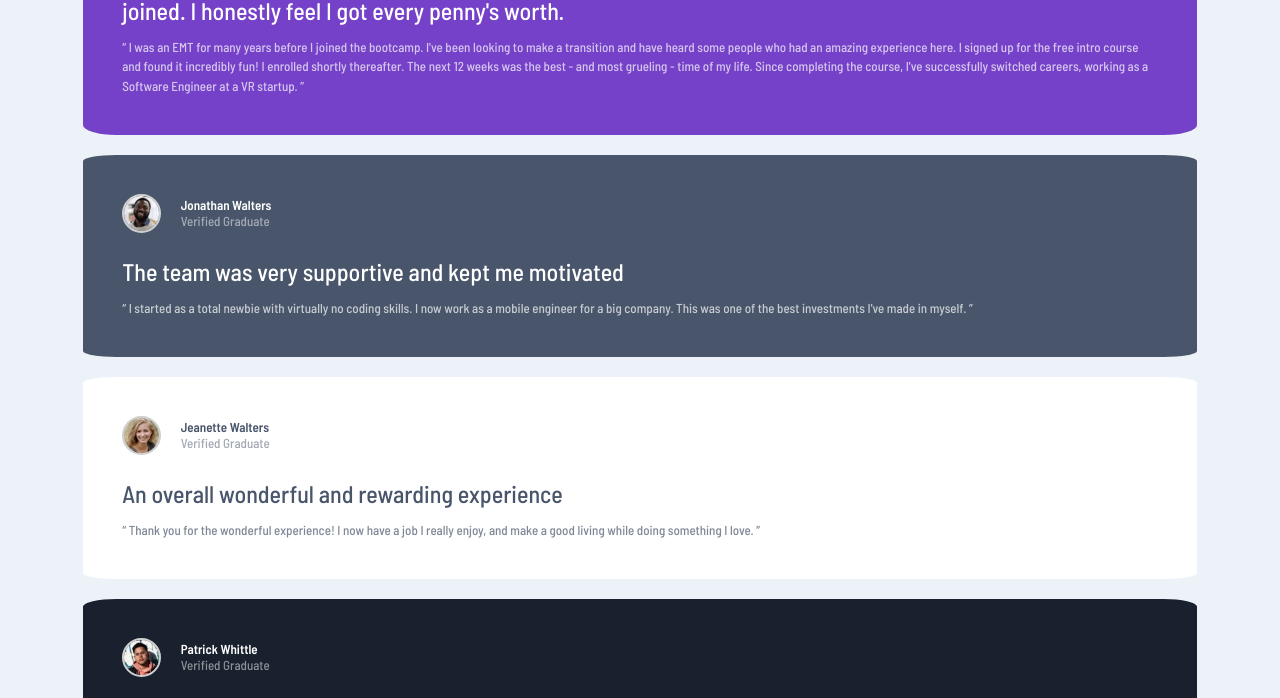
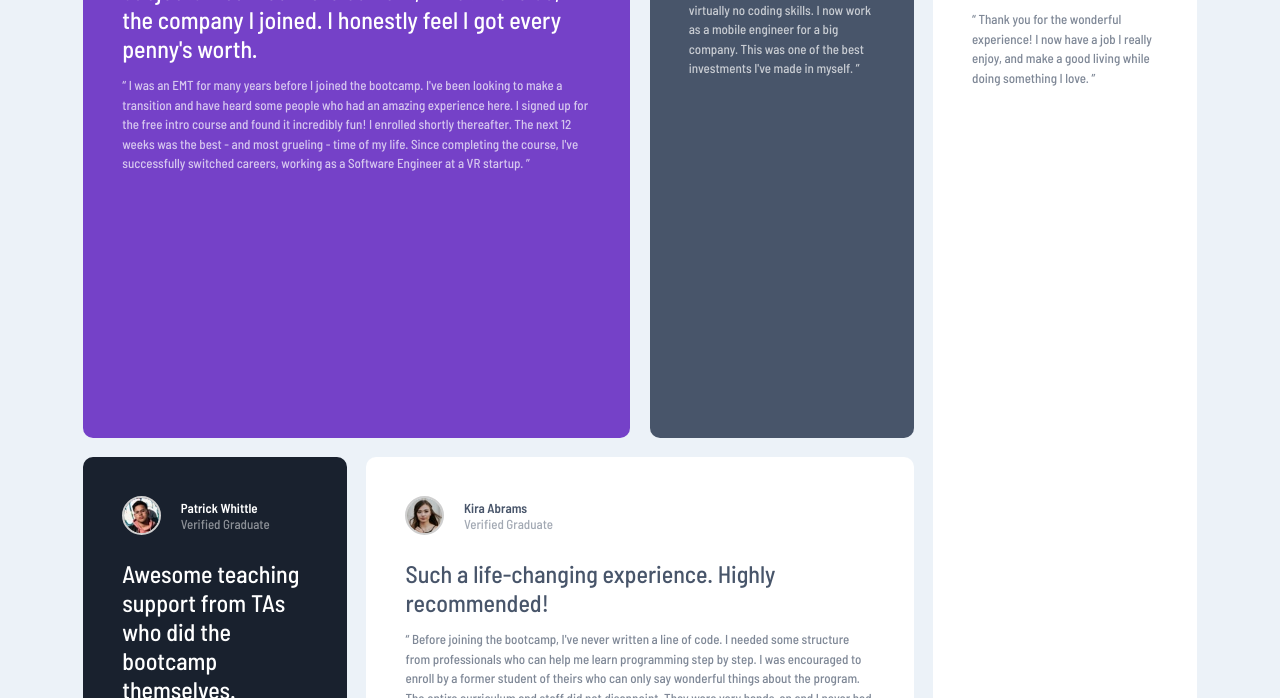
Before and after one commit to crumler/frontend-mentor-testimonials-grid-section, a plain HTML site: page index.html in a window 1280 px wide. Shown: the part 221-919 px from the top of the page. Drawn offline with Linux system fonts and the light colour scheme.

Commit message:
implemented media queries and css grid

```diff
--- a/index.html
+++ b/index.html
@@ -16,7 +16,7 @@
   </style>
 </head>
 <body>
-  <div class="container">
+  <div class="container grid_container">
     <!-- Daniel Clifford Testimonial -->
     <div class="testimonial_container daniel_container">
       <div class="header_container">
--- a/styles.css
+++ b/styles.css
@@ -35,7 +35,7 @@ body {
   width: 100%;
   margin: 1.5em auto;
   padding: 3em;
-  border-radius: 3%;
+  border-radius: 10px;
 }
 
 .header_container {
@@ -91,6 +91,7 @@ body {
 
 .daniel_container {
   background-color: var(--moderate-violet);
+  grid-area: 1 / 1 / 2 / 3;
 }
 
 .daniel_headline,
@@ -102,6 +103,7 @@ body {
 
 .jonathan_container {
   background-color: var(--very-dark-grayish-blue);
+  grid-area: 1 / 3 / 2 / 4;
 }
 
 .jonathan_headline,
@@ -113,6 +115,7 @@ body {
 
 .jeanette_container {
   background-color: var(--white);
+  grid-area: 1 / 4 / 3 / 5;
 }
 
 .header_text_container--name--jeanette,
@@ -129,6 +132,7 @@ body {
 
 .patrick_container {
   background-color: var(--very-dark-blackish-blue);
+  grid-area: 2 / 1 / 3 / 2;
 }
 
 .patrick_headline,
@@ -140,6 +144,7 @@ body {
 
 .kira_container {
   background-color: var(--white);
+  grid-area: 2 / 2 / 3 / 4;
 }
 
 .header_text_container--name--kira,
@@ -148,3 +153,17 @@ body {
 .kira_description {
   color: var(--very-dark-grayish-blue);
 }
+
+/* ----- Media Queries ----- */
+
+@media (min-width: 1245px) {
+  .grid_container {
+    display: grid;
+    grid-template-columns: repeat(4, 1fr);
+    grid-template-rows: repeat(2, 1fr);
+    grid-column-gap: 1.5em;
+    grid-row-gap: 1.5em;
+  }
+
+  .testimonial_container { margin: 0; }
+}
```
